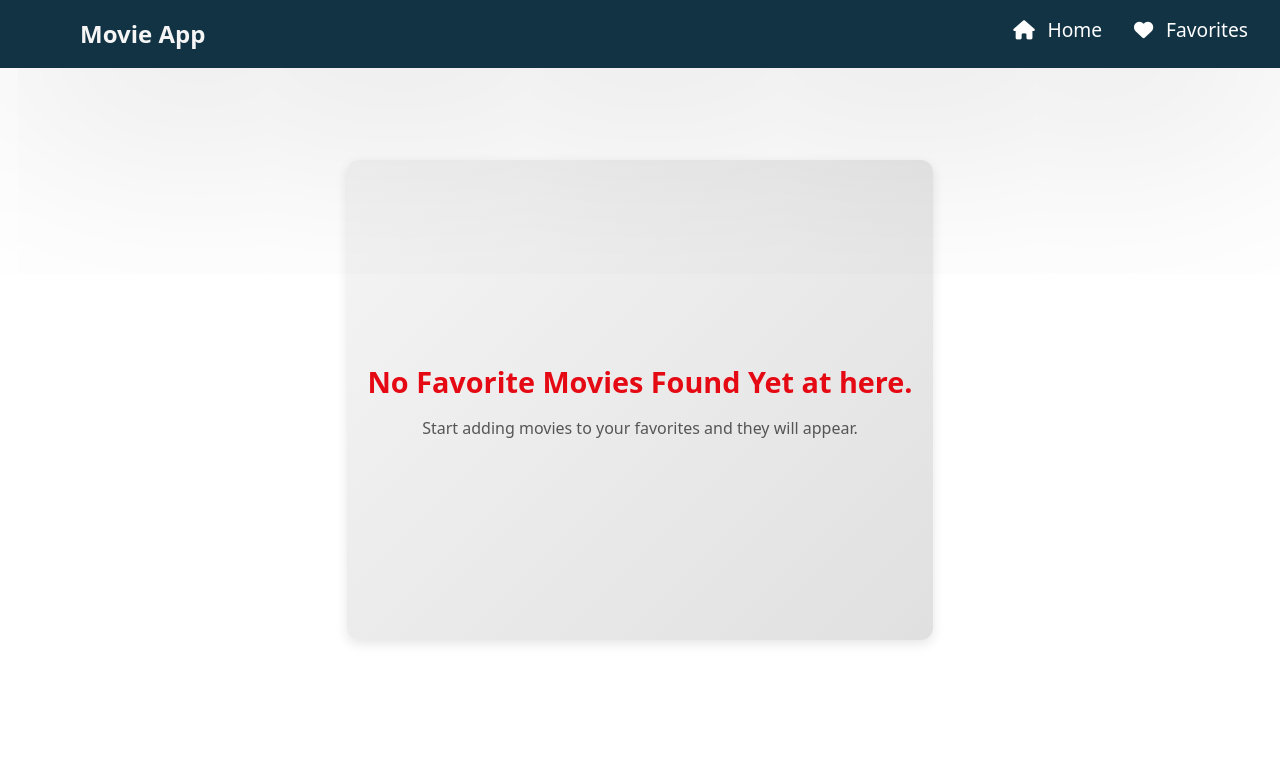
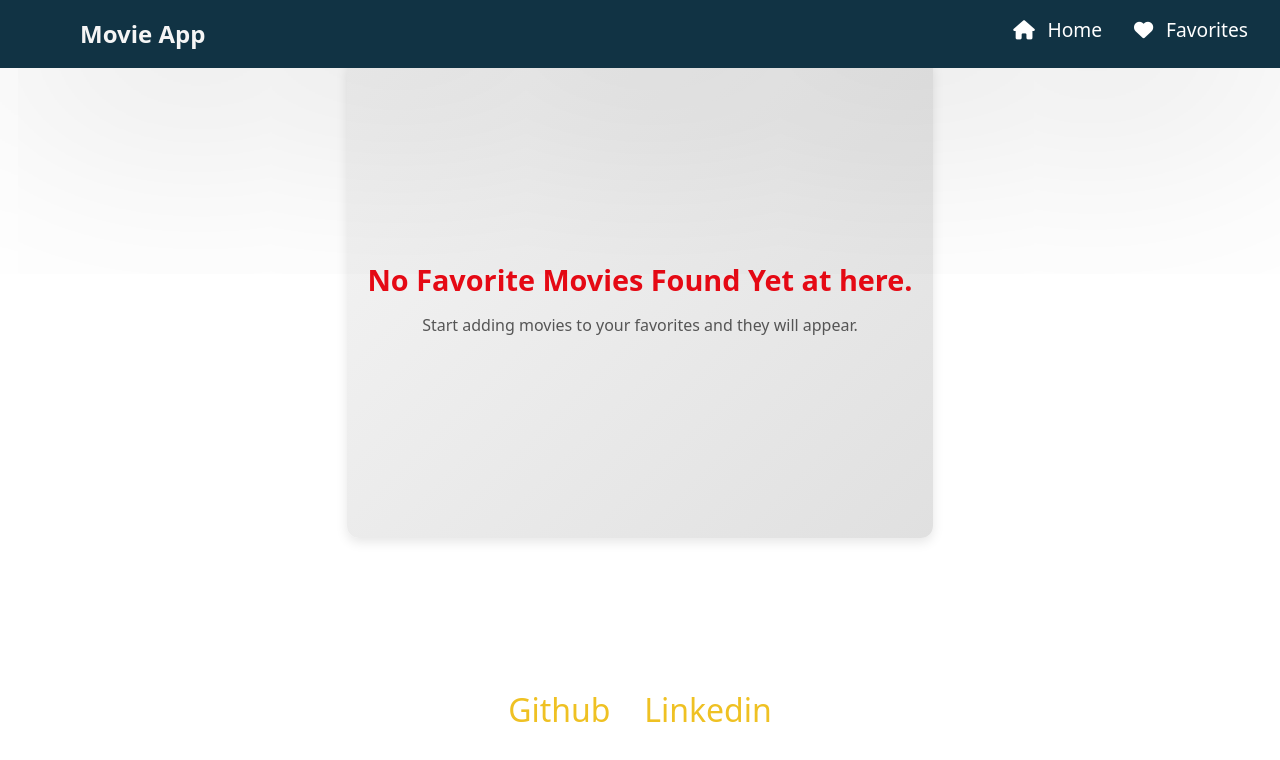
Before and after one commit to degifetise/movie-app, a React (Vite) app in the folder frontend/: page /favorites in a window 1280 px wide. Shown: the top 760 px of the page. Built offline with nearby package versions, Linux system fonts and the light colour scheme.

Commit message:
fix/some issues was fixed and added footer section.

```diff
--- a/frontend/src/App.css
+++ b/frontend/src/App.css
@@ -4,7 +4,15 @@
   padding: 2rem;
   text-align: center;
 }
-
+.App {
+display: flex;
+flex-direction: column;
+min-height: 100vh;
+}
+.main-content {
+flex: 1;
+padding: 1rem;
+}
 .logo {
   height: 6em;
   padding: 1.5em;
--- a/frontend/src/App.jsx
+++ b/frontend/src/App.jsx
@@ -4,6 +4,7 @@ import Favorites from "./pages/Favorite";
 import NavBar from "./components/NavBar";
 import { MovieProvider } from "./Contexts";
 import { Routes, Route } from "react-router-dom";
+import Footer from "./components/Footer";
 function App() {
   return (
     <>
@@ -16,6 +17,7 @@ function App() {
           </Routes>
         </main>
       </MovieProvider>
+<Footer />
     </>
   );
 }
--- /dev/null
+++ b/frontend/src/components/Footer.jsx
@@ -0,0 +1,29 @@
+import React from "react";
+import "../css/Footer.css";
+function Footer() {
+  return (
+    <footer className="app-footer">
+      <p>&copy; {new Date().getFullYear()} Movie App. All rights reserved.</p>
+      <div className="creator-info">
+        <p>Built by me. I learn by creating it.</p>
+        <div className="footer-links">
+          <a
+            href="https://github.com/degifetise/movie-app"
+            target="_blank"
+            rel="noopener noreferrer"
+          >
+            Github
+          </a>
+          <a
+            href="https://www.linkedin.com/in/degife-tise-a42878351?lipi=urn%3Ali%3Apage%3Ad_flagship3_profile_view_base_contact_details%3BWORHOXWySJWXadpL2JAD7Q%3D%3D"
+            target="_blank"
+            rel="noopener noreferrer"
+          >
+            Linkedin
+          </a>
+        </div>
+      </div>
+    </footer>
+  );
+}
+export default Footer;
--- a/frontend/src/components/MovieCard.jsx
+++ b/frontend/src/components/MovieCard.jsx
@@ -14,6 +14,7 @@ function MovieCard({ movie }) {
 
   return (
     <div className="movie-card">
+
         <div className="movie-poster">
           <img src={movie.Poster} alt={movie.Title} />
           <div className="movie-overlay">
--- /dev/null
+++ b/frontend/src/css/Footer.css
@@ -0,0 +1,28 @@
+.app-footer {
+color: #fff;
+text-align: center;
+padding: 1.5rem;
+margin-top: auto;
+}
+.app-footer p {
+font-size: 1.6rem;
+margin-bottom: 1rem;
+}
+.app-footer .creator-info .footer-links {
+align-items: center;
+justify-content: center;
+gap: 2.1rem;
+display: flex;
+}
+.footer-links a {
+text-decoration: none;
+font-size: 2rem;
+color: #efc123;
+}
+@media screen and (max-width: 480px) {
+.footer-links {
+ display: flex;
+ flex-direction: column;
+ gap: 0.5rem;
+}
+ }
--- a/frontend/src/css/Home.css
+++ b/frontend/src/css/Home.css
@@ -99,6 +99,9 @@
     flex-direction: column;
     align-items: stretch;
   }
+  .movies-grid {
+    grid-template-columns: 1fr;
+  }
 
   .search-input {
     border-radius: 30px;
@@ -116,3 +119,19 @@
     gap: 12px;
   }
 }
+
+@media (max-width: 380px) {
+  .movies-grid {
+    grid-template-columns: 1fr;
+  }
+}
+@media (max-width: 280px) {
+  .movies-grid {
+    grid-template-columns: 1fr;
+  }
+}
+@media (max-width: 180px) {
+  .movies-grid {
+    grid-template-columns: 1fr;
+  }
+}
--- a/frontend/src/css/MovieCard.css
+++ b/frontend/src/css/MovieCard.css
@@ -8,6 +8,7 @@
   overflow: hidden;
   box-shadow: 0 4px 10px rgba(0, 0, 0, 0.1);
   transition: transform 0.2s ease;
+  flex: 1 1 calc(25%, -1rem);
 }
 
 .movie-card:hover {
@@ -17,7 +18,7 @@
 .movie-poster {
   position: relative;
   width: 100%;
-  aspect-ratio: 2 / 3; /* keeps poster proportion */
+  aspect-ratio: 2 / 3;
   overflow: hidden;
 }
 
@@ -99,16 +100,13 @@
   width: 100%;
 }
 
-/* MovieCard.css */
-
-/* existing styles above ... */
-
-/* Responsive adjustments */
 @media screen and (max-width: 768px) {
   .movie-card {
     flex-direction: column;
-    max-width: 90%;
+    width: 100%;
+    max-width: 100%;
     margin: 0 auto 1.5rem;
+    flex: 1 1 100%;
   }
 
   .movie-info {
@@ -146,7 +144,7 @@
   }
 
   .movie-poster {
-    aspect-ratio: 3 / 4; /* slightly taller for small screens */
+    aspect-ratio: 3 / 4;
   }
 
   .movie-info h3 {
```
Lines whose indentation alone changed are shown as unchanged.
